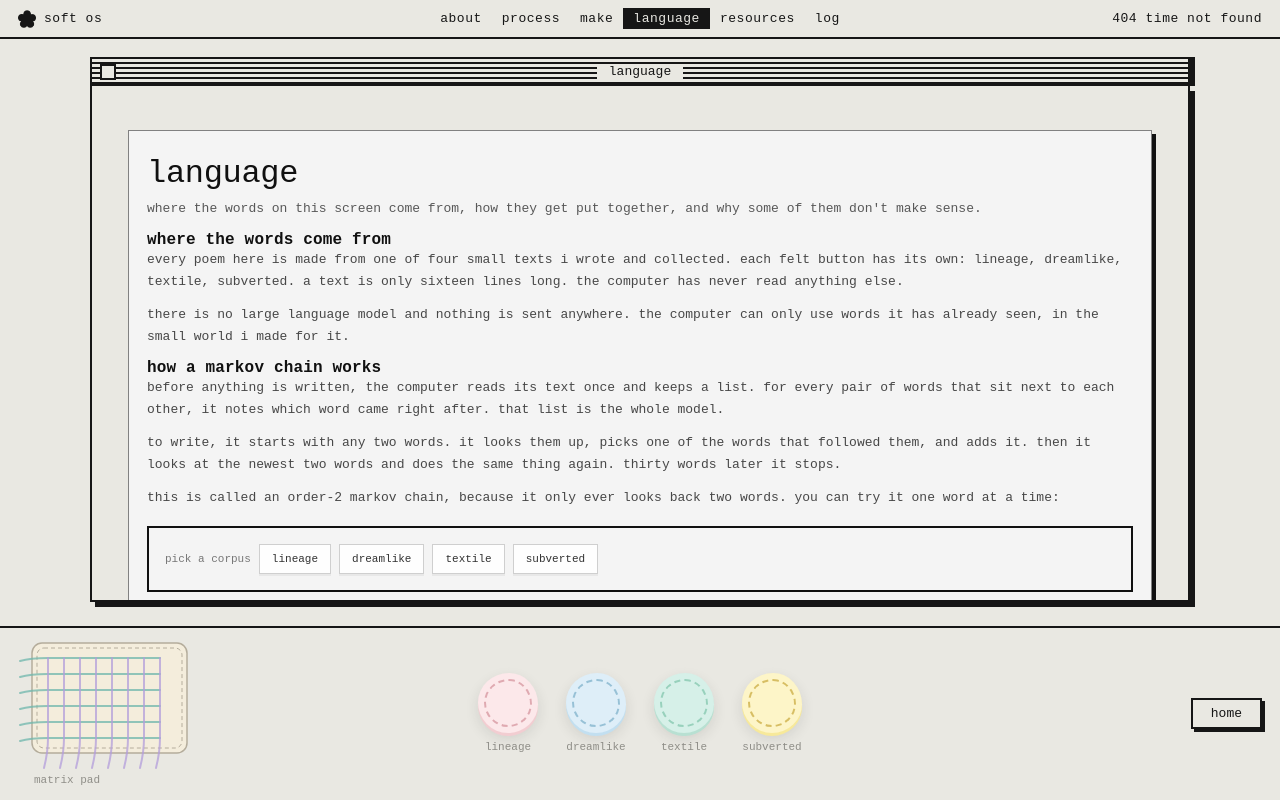
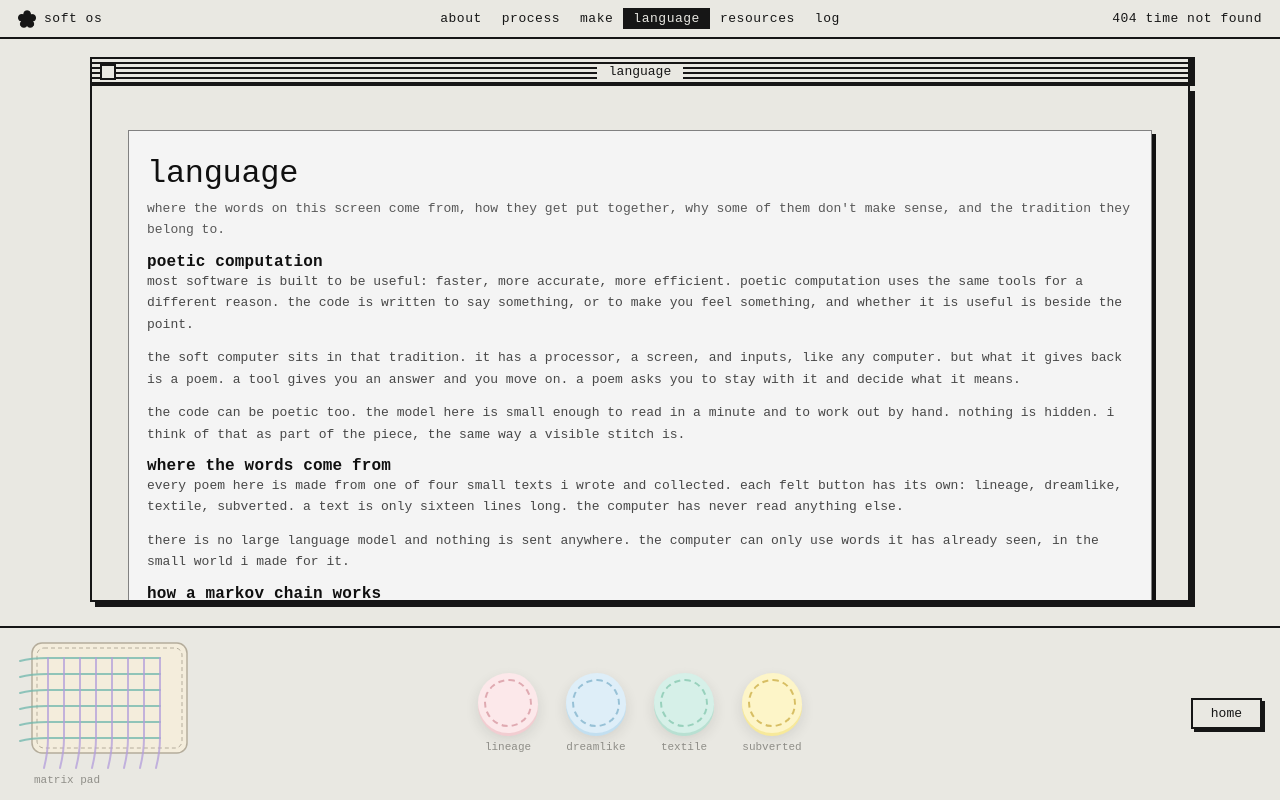
Before and after one commit to yafira/soft-computer, a Next.js app: page /language in a window 1280 px wide. Built offline with nearby package versions, Linux system fonts and the light colour scheme; a web font is replaced by a local one.

Commit message:
added poetic computation and markov chain relatives to the language page

```diff
--- a/src/app/language/page.js
+++ b/src/app/language/page.js
@@ -3,7 +3,7 @@ import ChainDemo from "@/components/ChainDemo";
 export const metadata = {
   title: "language • soft.computer",
   description:
-    "how the soft computer writes: four small corpora, a markov chain, and why some of it doesn't make sense.",
+    "how the soft computer writes: poetic computation, four small corpora, a markov chain and its relatives, and why some of it doesn't make sense.",
 };
 
 export default function LanguagePage() {
@@ -15,7 +15,29 @@ export default function LanguagePage() {
         </div>
         <p className="p subtle" style={{ marginTop: 0 }}>
           where the words on this screen come from, how they get put together,
-          and why some of them don&#39;t make sense.
+          why some of them don&#39;t make sense, and the tradition they belong
+          to.
+        </p>
+
+        <h2 className="h2" id="poetic">
+          poetic computation
+        </h2>
+        <p className="p">
+          most software is built to be useful: faster, more accurate, more
+          efficient. poetic computation uses the same tools for a different
+          reason. the code is written to say something, or to make you feel
+          something, and whether it is useful is beside the point.
+        </p>
+        <p className="p">
+          the soft computer sits in that tradition. it has a processor, a
+          screen, and inputs, like any computer. but what it gives back is a
+          poem. a tool gives you an answer and you move on. a poem asks you to
+          stay with it and decide what it means.
+        </p>
+        <p className="p">
+          the code can be poetic too. the model here is small enough to read in
+          a minute and to work out by hand. nothing is hidden. i think of that
+          as part of the piece, the same way a visible stitch is.
         </p>
 
         <h2 className="h2" id="where">
@@ -77,6 +99,76 @@ export default function LanguagePage() {
           meaning yourself.
         </p>
 
+        <h2 className="h2" id="relatives">
+          relatives of the markov chain
+        </h2>
+        <p className="p">
+          people were writing with chance and rules long before this, with and
+          without computers. these are some of the methods closest to what the
+          soft computer does.
+        </p>
+        <ul className="aboutList" style={{ marginBottom: 14 }}>
+          <li>
+            <strong>markov&#39;s own experiment (1913).</strong> andrey markov
+            counted vowels and consonants in the first 20,000 letters of
+            pushkin&#39;s eugene onegin, to show that each letter depends on
+            the one before it. the chain is named after him.
+          </li>
+          <li>
+            <strong>the dada poem (1920).</strong> tristan tzara&#39;s recipe:
+            cut the words out of a newspaper article, shake them in a bag, and
+            copy them down in the order you pull them out. pure chance, no
+            memory at all.
+          </li>
+          <li>
+            <strong>shannon&#39;s approximations (1948).</strong> claude
+            shannon built english-looking sentences by choosing each word from
+            the words that followed the previous one in a book. it is the same
+            method as this page, done by hand.
+          </li>
+          <li>
+            <strong>love letters (1952).</strong> christopher strachey wrote a
+            program for the manchester computer that filled a letter template
+            with random affectionate words. one of the first pieces of
+            computer-made writing.
+          </li>
+          <li>
+            <strong>stochastic texts (1959).</strong> theo lutz used sixteen
+            subjects and sixteen predicates from kafka&#39;s the castle, and
+            had a zuse z22 combine them into new sentences.
+          </li>
+          <li>
+            <strong>the cut-up (late 1950s).</strong> brion gysin and william
+            burroughs sliced finished pages into pieces and rearranged them.
+            a markov chain is a very fine cut-up: it cuts after every word.
+          </li>
+          <li>
+            <strong>oulipo (1960 onward).</strong> writers who made rules
+            instead of using chance. n+7 swaps every noun for the seventh noun
+            after it in the dictionary. raymond queneau&#39;s hundred thousand
+            billion poems is ten sonnets cut into strips, so any line can pair
+            with any other.
+          </li>
+          <li>
+            <strong>a house of dust (1967).</strong> alison knowles and james
+            tenney wrote a program that fills the same four-line pattern with
+            materials, places, lights, and inhabitants chosen at random.
+          </li>
+          <li>
+            <strong>grammars.</strong> instead of learning from a text, you
+            write the sentence shapes yourself and let the computer fill the
+            slots. tools like tracery work this way. it gives more control and
+            fewer surprises than a chain.
+          </li>
+          <li>
+            <strong>large language models.</strong> a distant relative. they
+            also choose the next word from what came before, but they look
+            back thousands of words and have learned from far more text than
+            anyone could read. the soft computer goes the other way: two
+            words of memory, and a text small enough to know by heart.
+          </li>
+        </ul>
+
         <h2 className="h2" id="object">
           on the actual soft computer
         </h2>
```
